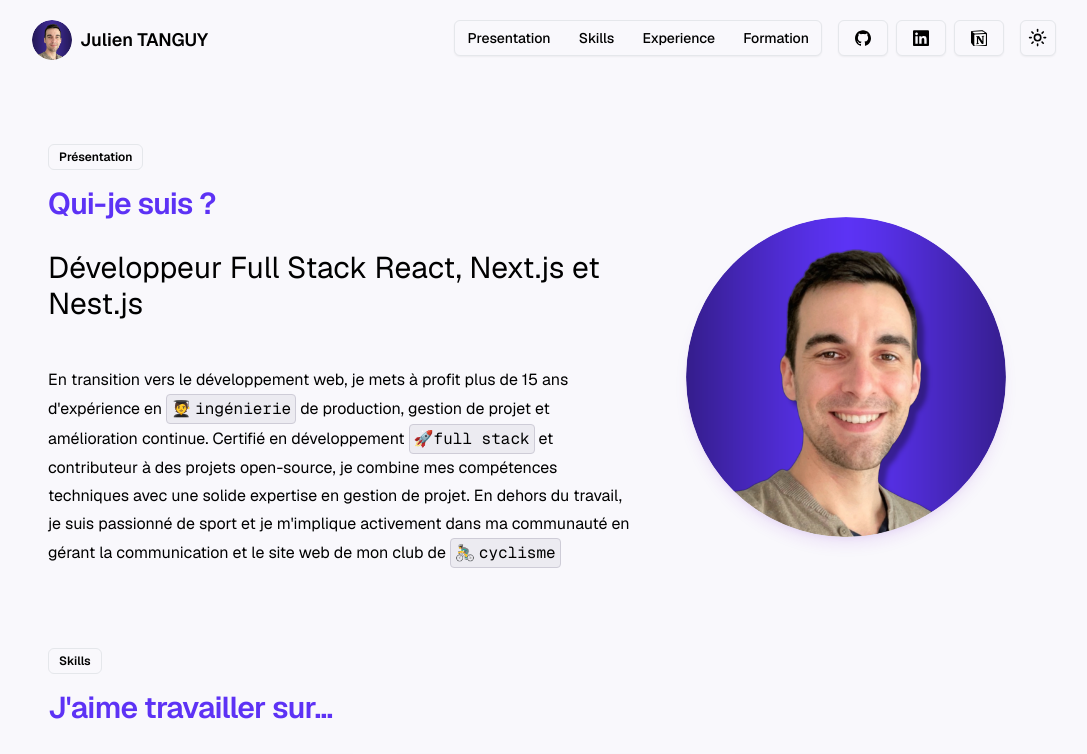
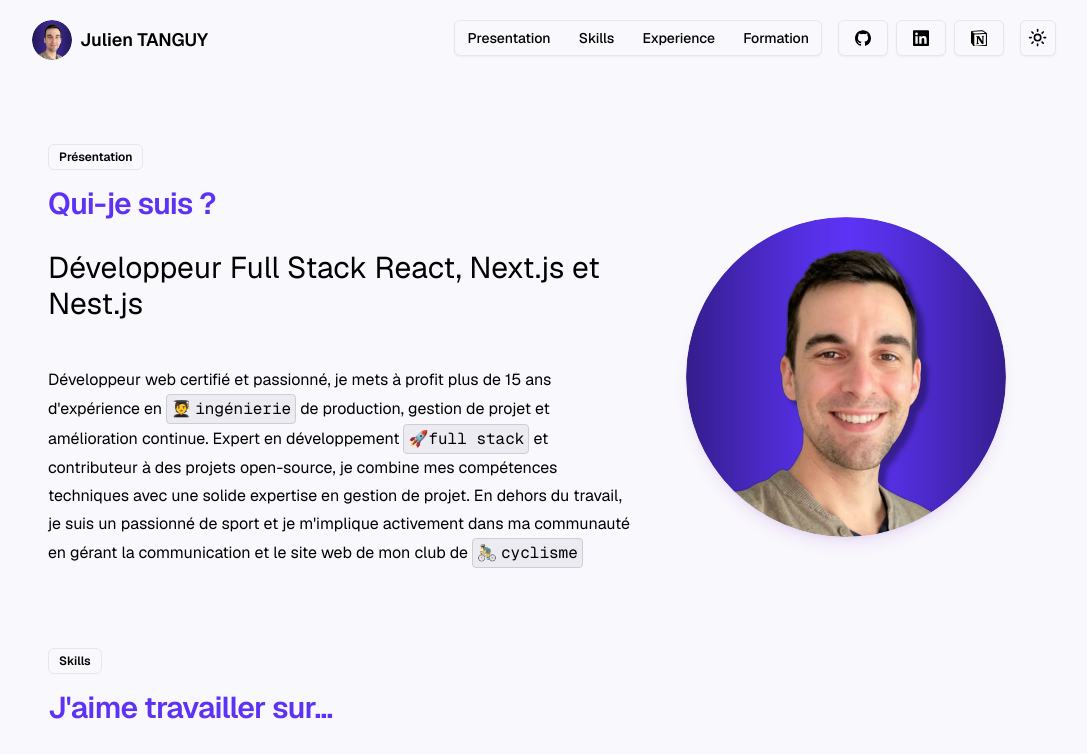
Before and after one commit to tanguyjulien56/Portfolio, a Next.js app: page / in a window 1280 px wide. Shown: the top 754 px of the page, without its empty margins (96-1183 px from the left). Built offline with nearby package versions, Linux system fonts and the light colour scheme; a web font is replaced by a local one.

Commit message:
update hero

```diff
--- a/src/components/Hero.tsx
+++ b/src/components/Hero.tsx
@@ -43,15 +43,15 @@
           Développeur Full Stack React, Next.js et Nest.js
         </h3>
         <p className="leading-7 [&:not(:first-child)]:mt-6">
-          En transition vers le développement web, je mets à profit plus de 15
-          ans d'expérience en
+          Développeur web certifié et passionné, je mets à profit plus de 15 ans
+          d'expérience en
           <Code className="inline-flex items-center gap-1 rounded">
             <span role="img" aria-label="engineering">
               🧑‍🎓
             </span>
             ingénierie
           </Code>
-          de production, gestion de projet et amélioration continue. Certifié en
+          de production, gestion de projet et amélioration continue. Expert en
           développement
           <Code className="inline-flex items-center rounded">
             <span role="img" aria-label="full stack">
@@ -61,7 +61,7 @@
           </Code>
           et contributeur à des projets open-source, je combine mes compétences
           techniques avec une solide expertise en gestion de projet. En dehors
-          du travail, je suis passionné de sport et je m'implique activement
+          du travail, je suis un passionné de sport et je m'implique activement
           dans ma communauté en gérant la communication et le site web de mon
           club de
           <Code className="inline-flex items-center gap-1 rounded">
```
